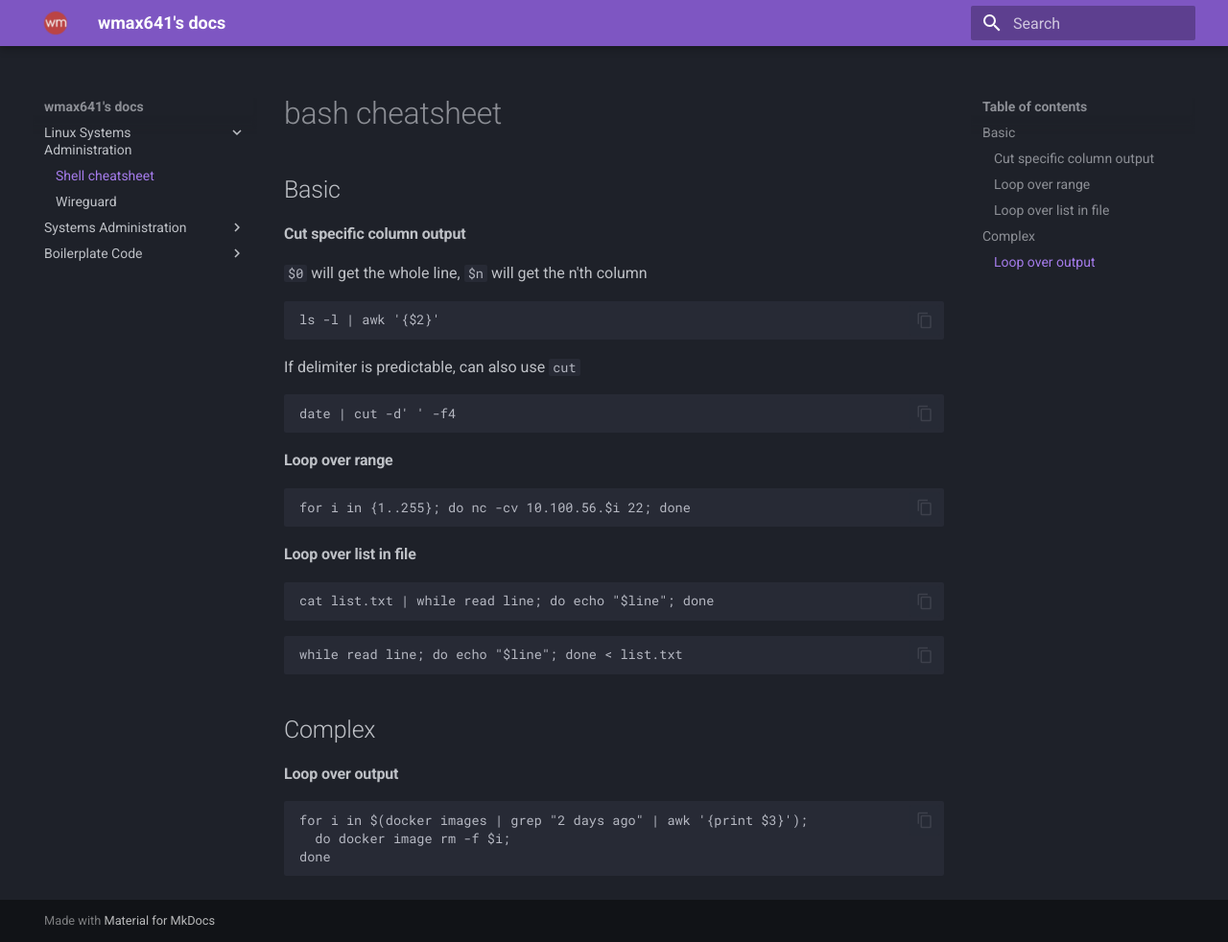
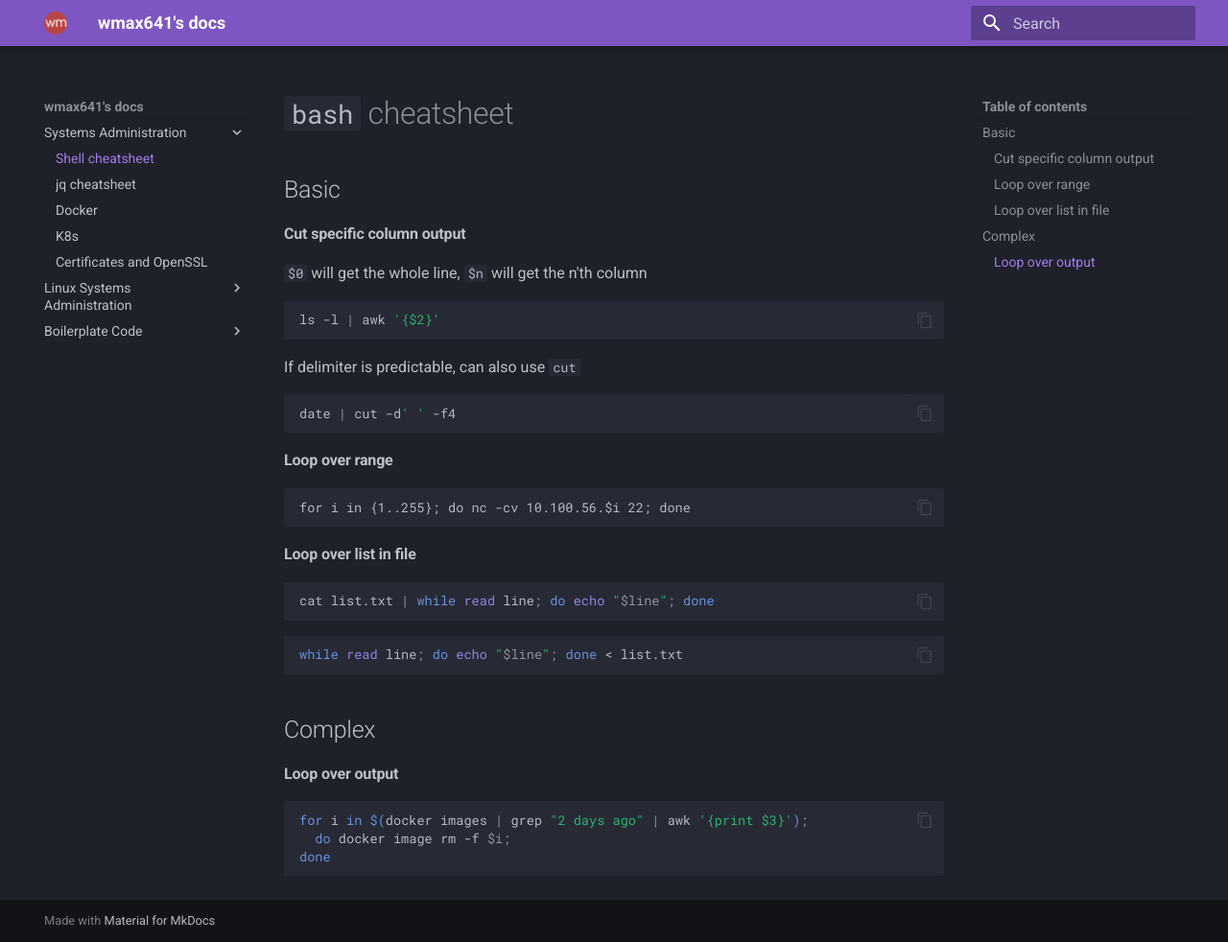
Before and after one commit to wmax641/personal-docs, an MkDocs documentation site: the page built from docs/sysadmin/shell_cheatsheet.md, in a window 1280 px wide and 982 px high. Shown: the whole window at 96% size. Built offline with MkDocs 1.6.1 and Material for MkDocs 9.7.7, drawn with Linux system fonts in a browser that asks for light colours.

Commit message:
started jq

````diff
--- a/docs/boilerplate/docker.md
+++ b/docs/boilerplate/docker.md
@@ -1,7 +1,7 @@
 # Dockerfile Templates
 
 ## Generic Dockerfile
-```
+```docker
 FROM alpine:latest
 
 #LABEL tag_key="tag_value"
--- a/docs/linux/shell_cheatsheet.md
+++ b/docs/sysadmin/shell_cheatsheet.md
@@ -1,14 +1,14 @@
-# bash cheatsheet
+# `bash` cheatsheet
 
 ## Basic
 #### Cut specific column output
 `$0` will get the whole line, `$n` will get the n'th column
-```
+```bash
 ls -l | awk '{$2}'
 ```
 
 If delimiter is predictable, can also use `cut`
-```
+```bash
 date | cut -d' ' -f4
 ```
 
@@ -18,16 +18,16 @@
 ```
 
 #### Loop over list in file
-```
+```bash
 cat list.txt | while read line; do echo "$line"; done
 ```
-```
+```bash
 while read line; do echo "$line"; done < list.txt
 ```
 
 ## Complex
 #### Loop over output
-```
+```bash
 for i in $(docker images | grep "2 days ago" | awk '{print $3}');
   do docker image rm -f $i;
 done
--- a/mkdocs.yml
+++ b/mkdocs.yml
@@ -3,13 +3,14 @@
 site_author: wmax641
 site_description: wmax641's personal docs and notes
 nav:
-  - Linux Systems Administration:
-    - "Shell cheatsheet" : "linux/shell_cheatsheet.md"
-    - "Wireguard" : "linux/wireguard.md"
   - Systems Administration:
-    - "Certificates and OpenSSL" : "sysadmin/certs.md"
+    - "Shell cheatsheet" : "sysadmin/shell_cheatsheet.md"
+    - "jq cheatsheet" : "sysadmin/jq_cheatsheet.md"
     - "Docker" : "sysadmin/docker.md"
     - "K8s" : "sysadmin/k8s.md"
+    - "Certificates and OpenSSL" : "sysadmin/certs.md"
+  - Linux Systems Administration:
+    - "Wireguard" : "linux/wireguard.md"
   - Boilerplate Code:
     - "Dockerfile" : "boilerplate/docker.md"
     - "Terraform (AWS)" : "boilerplate/terraform.md"
````
Also changed, not shown: docs/sysadmin/docker.md (+5 -5 lines), docs/sysadmin/jq_cheatsheet.md (added, +62 -0 lines).
